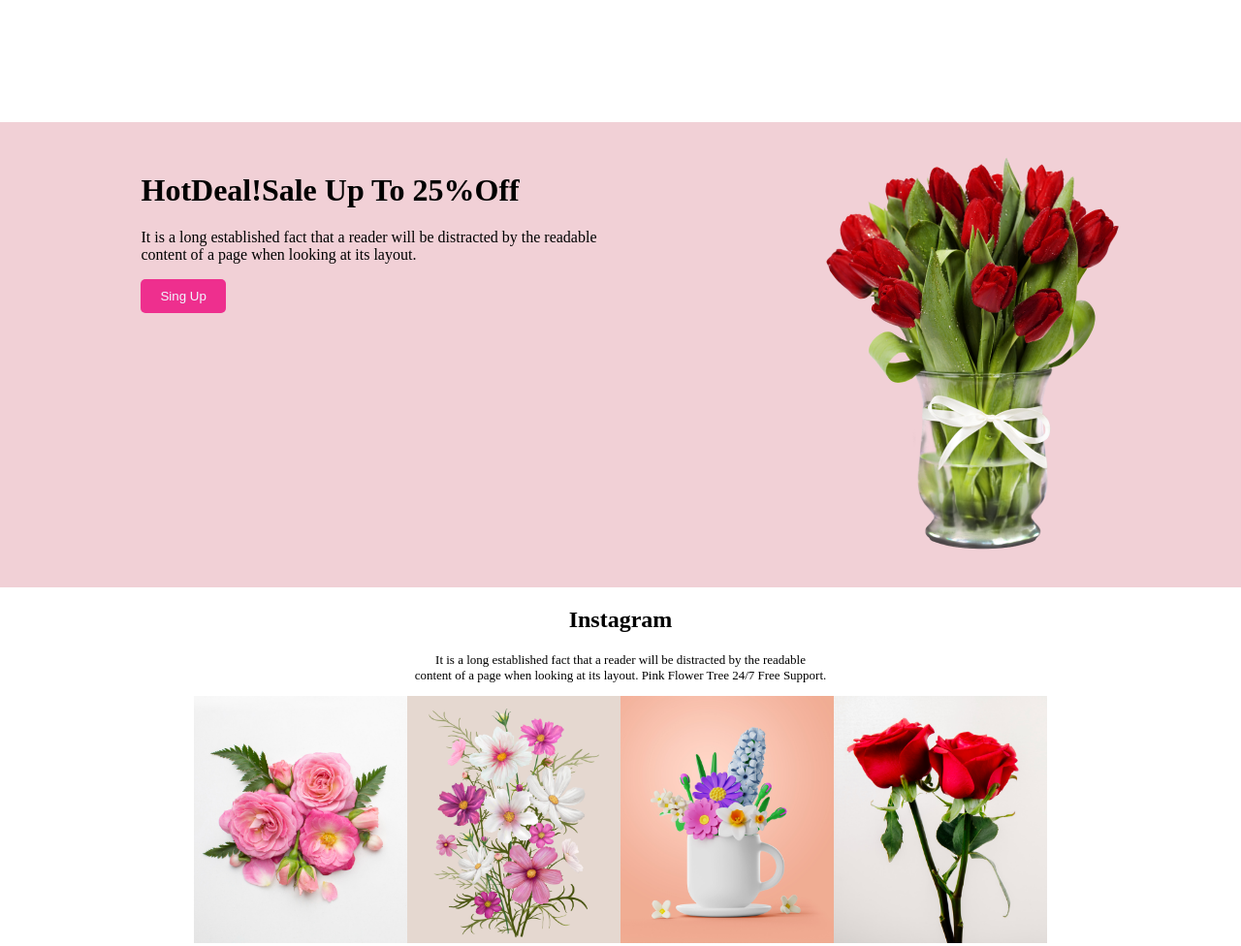
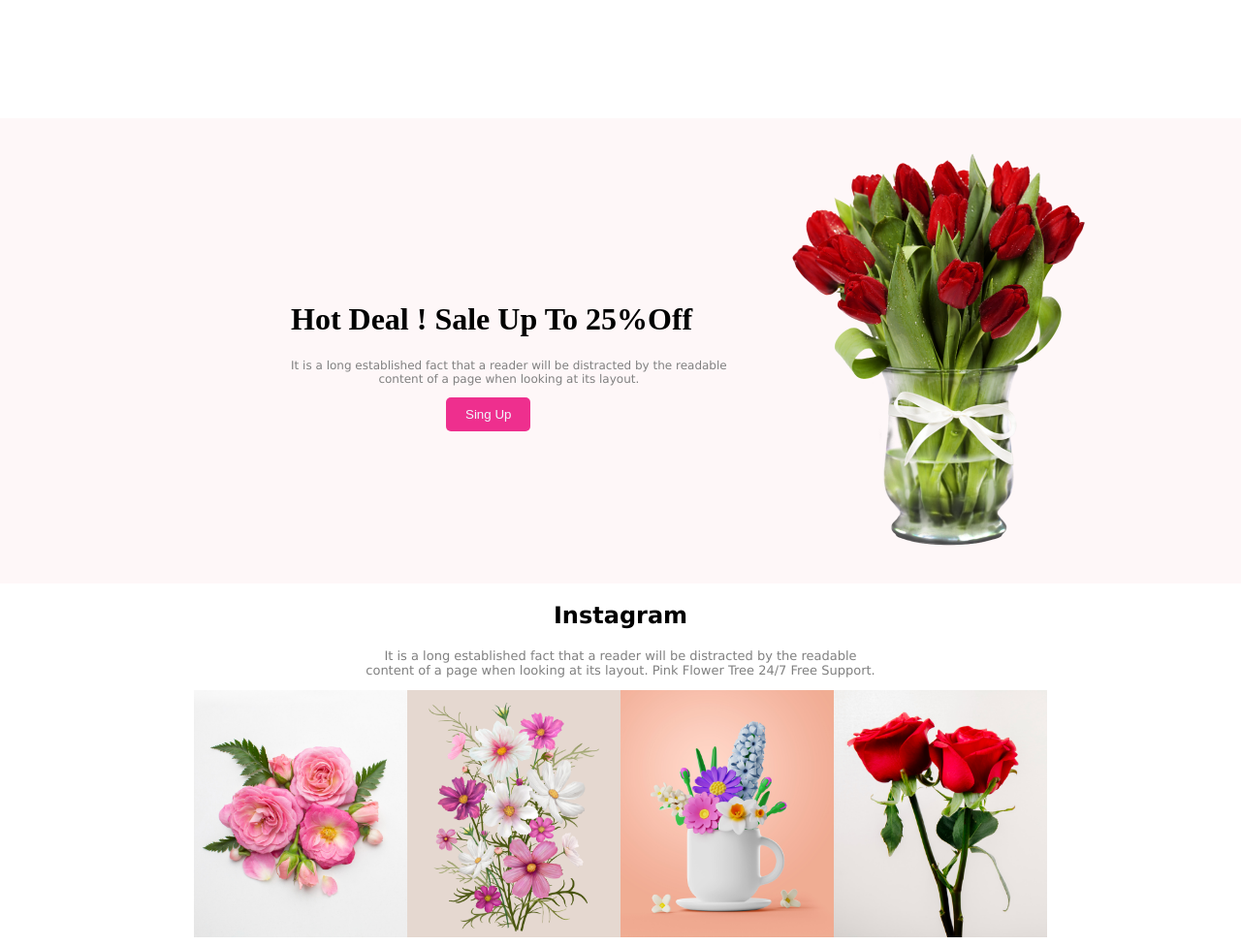
Before and after one commit to AdibMahmud123/Flower-shop-website, a plain HTML site: page index.html in a window 1280 px wide. Shown: the part 1560-2536 px from the top of the page at 97% size. Drawn offline with Linux system fonts and the light colour scheme.

Commit message:
customize

```diff
--- a/index.html
+++ b/index.html
@@ -5,7 +5,7 @@
     <meta http-equiv="X-UA-Compatible" content="IE=edge">
     <meta name="viewport" content="width=device-width, initial-scale=1.0">
     <link rel="stylesheet" href="style.css">
-    <title>Document</title>
+    <title>Flower Shop</title>
 </head>
 <body>
 <section class="landing">
@@ -49,8 +49,8 @@
 </div>
 
 <div class = "sale">
-    <div>
-    <h1 class = "sale-head">HotDeal!Sale Up To 25%Off</h1>
+    <div class = "fix">
+    <h1 class = "sale-head">Hot Deal ! Sale Up To 25%Off</h1>
     <p class = "sale-para">It is a long established fact that a reader will be distracted by the readable<br> content of a page when looking at its layout.</p>
     <button class = "button_two">Sing Up</button>
     </div>
--- a/style.css
+++ b/style.css
@@ -5,7 +5,7 @@ body{
 
 .header{
     padding: 0px;
-    font-size: 65px;
+    font-size: 55px;
     font-family: 'Lucida Sans', 'Lucida Sans Regular', 'Lucida Grande', 'Lucida Sans Unicode', Geneva, Verdana, sans-serif;
 }
 
@@ -13,6 +13,7 @@ body{
     display: flex;
     justify-content: space-around;
     background-color: rgb(241, 223, 226);
+
 }
 
 .flower{
@@ -28,7 +29,10 @@ body{
 }
 
 .paragraph{
-    border-color: rgb(226, 216, 216);
+    color: grey;
+    font-size: 14px;
+    line-height: 20px;
+    font-family: 'Lucida Sans', 'Lucida Sans Regular', 'Lucida Grande', 'Lucida Sans Unicode', Geneva, Verdana, sans-serif;
 
 }
 
@@ -49,9 +53,10 @@ body{
 
 .three{
     background-color: rgb(90, 182, 151);
+    width: 240px;
     border-radius: 50% 50% 0 0 ;
     padding: 50px 50px 0px 50px;
-    width: 350px;
+
 
 }
 
@@ -61,6 +66,7 @@ body{
 }
 
 .Paratwo{
+    color: rgb(135, 134, 134);
     text-align: center;
     font-family: 'Lucida Sans', 'Lucida Sans Regular', 'Lucida Grande', 'Lucida Sans Unicode', Geneva, Verdana, sans-serif;
 }
@@ -90,7 +96,7 @@ body{
 
 .text-two{
     position: absolute;
-    left: 600px;
+    left: 650px;
     margin-top: 30px;
     color: black;
     font-size: 20px;
@@ -155,21 +161,38 @@ body{
 
 .sale{
     display: flex;
-    justify-content: space-around;
+    background-color: #FEF7F8;
+    justify-content: right;
     margin-top: 200px;
-    background-color: rgb(241, 208, 214);
     margin-left: 0px;
     margin-right: 0px;
     padding: 30px;
-    padding-right: 0px;
+    padding-right: 150px;
 }
 
+.fix{
+    position: absolute;
+    left: 300px;
+    top: 1850px
+
+}
+.sale-para{
+    color: grey;
+    font-size: 12px;
+    text-align: center;
+}
 .button_two{
+
     padding: 10px 20px;
     background-color: rgb(238, 47, 142);
     color: aliceblue;
     border: none;
     border-radius: 5px;
+    position: absolute;
+    left: 160px;
+    top: 120px
+
+
 
 }
 
@@ -178,11 +201,13 @@ body{
 }
 
 .insta_text{
+    font-family: 'Lucida Sans', 'Lucida Sans Regular', 'Lucida Grande', 'Lucida Sans Unicode', Geneva, Verdana, sans-serif;
     text-align: center;
 
 }
 
 .insta_para{
+    color: grey;
     font-size: small;
 }
 
@@ -254,3 +279,7 @@ body{
     border: none;
     border-radius: 5px;
   }
+
+  .sale-para{
+    font-family: 'Lucida Sans', 'Lucida Sans Regular', 'Lucida Grande', 'Lucida Sans Unicode', Geneva, Verdana, sans-serif;
+  }
```
Also changed, not shown: 1 other file.
